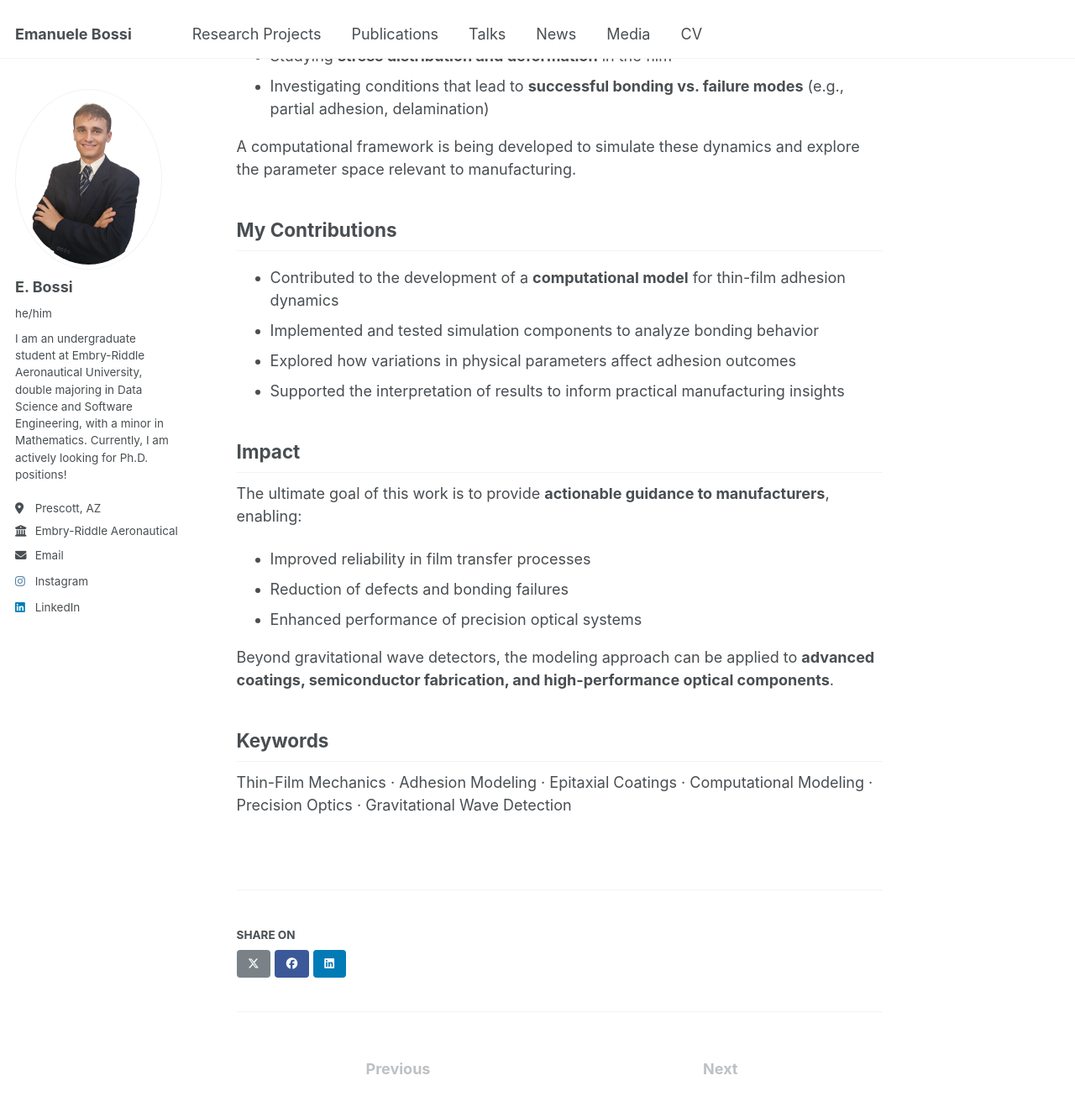
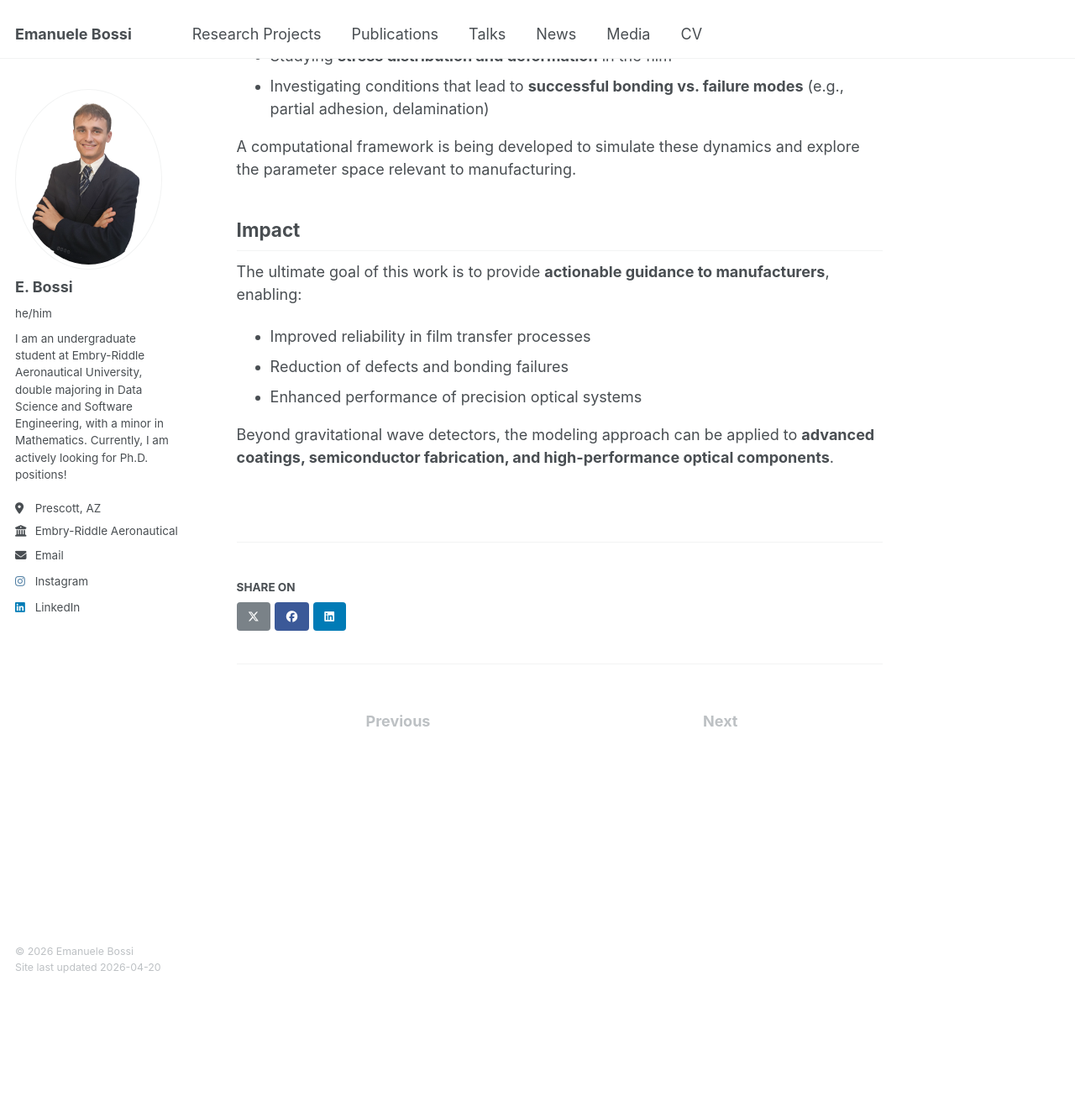
Before and after one commit to bossiemanuele/bossiemanuele.github.io, a Jekyll site: the page built from _portfolio/2026_Optics.md, in a window 1280 px wide and 1400 px high, scrolled down 1639 px. Shown: the top 1318 px of the window at 84% size. Built offline with Jekyll 4.4.1, drawn with Linux system fonts in a browser that asks for light colours; after the commit the page ends 2818 px from its top, so only the background shows below that; some of the changed text lies outside the part shown.

Commit message:
Update 2026_Optics.md

```diff
--- a/_portfolio/2026_Optics.md
+++ b/_portfolio/2026_Optics.md
@@ -66,13 +66,6 @@ Key aspects include:
 
 A computational framework is being developed to simulate these dynamics and explore the parameter space relevant to manufacturing.
 
-## My Contributions
-
-- Contributed to the development of a **computational model** for thin-film adhesion dynamics
-- Implemented and tested simulation components to analyze bonding behavior
-- Explored how variations in physical parameters affect adhesion outcomes
-- Supported the interpretation of results to inform practical manufacturing insights
-
 ## Impact
 
 The ultimate goal of this work is to provide **actionable guidance to manufacturers**, enabling:
@@ -81,7 +74,3 @@ The ultimate goal of this work is to provide **actionable guidance to manufactur
 - Enhanced performance of precision optical systems
 
 Beyond gravitational wave detectors, the modeling approach can be applied to **advanced coatings, semiconductor fabrication, and high-performance optical components**.
-
-## Keywords
-
-Thin-Film Mechanics · Adhesion Modeling · Epitaxial Coatings · Computational Modeling · Precision Optics · Gravitational Wave Detection
```
Also changed, not shown: other parts of _portfolio/2026_Optics.md (+1 -1 lines).
